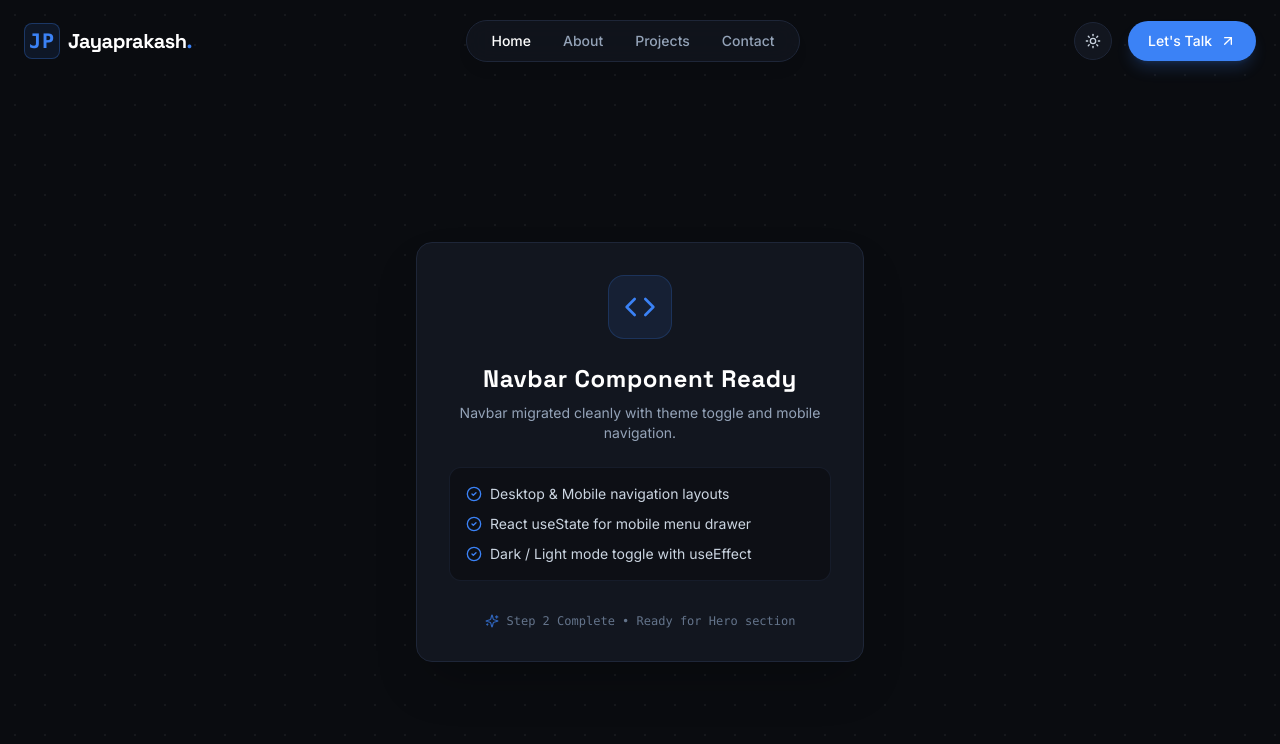
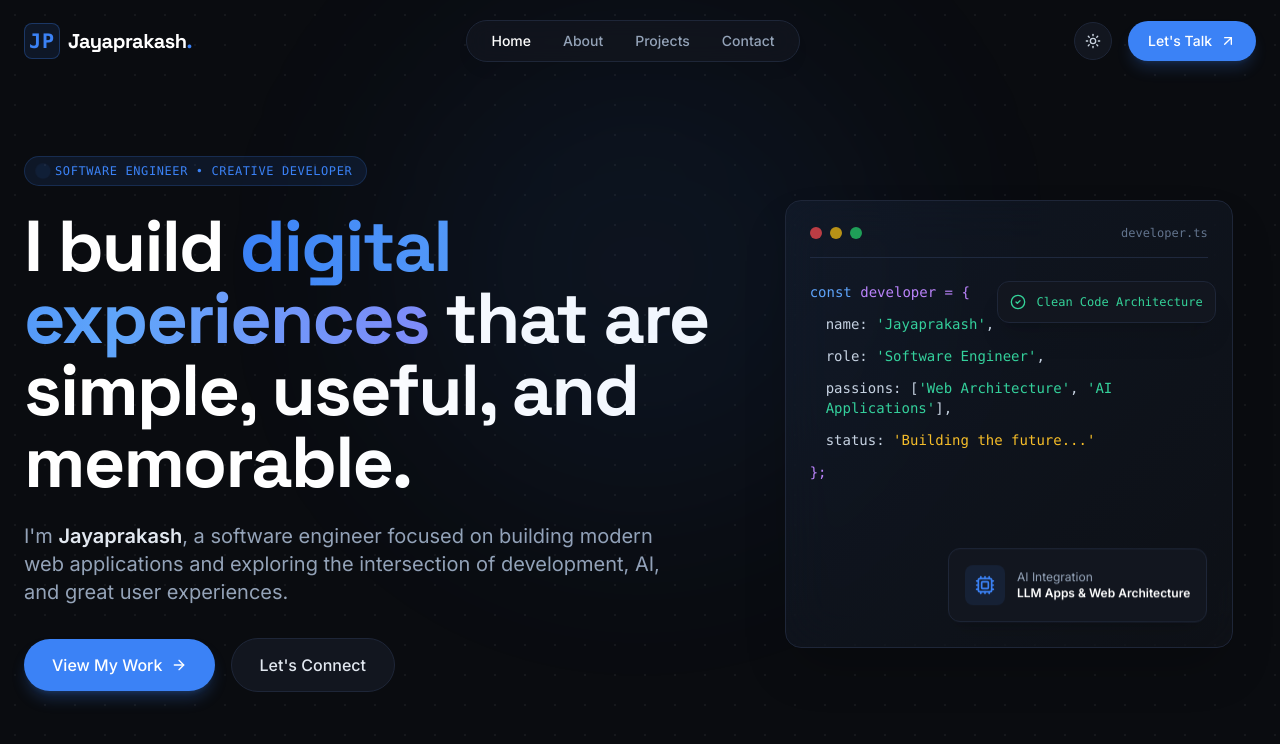
Before and after one commit to jayapraksh-dev/jp-portfolio, a React (Vite) app: page / in a window 1280 px wide. Shown: the top 744 px of the page. Built offline with nearby package versions, Linux system fonts and the light colour scheme.

Commit message:
Migrate hero section to React

```diff
--- a/index.html
+++ b/index.html
@@ -1,21 +1,24 @@
 <!DOCTYPE html>
 <html lang="en" class="dark">
+
 <head>
   <meta charset="UTF-8" />
   <link rel="icon" type="image/svg+xml" href="/favicon.svg" />
   <meta name="viewport" content="width=device-width, initial-scale=1.0" />
-    <title>Jayaprakash | Creative Developer & Software Engineer</title>
+  <title>Jayaprakash | Software Engineer</title>
 
   <!-- Google Fonts -->
   <link rel="preconnect" href="https://fonts.googleapis.com" />
   <link rel="preconnect" href="https://fonts.gstatic.com" crossorigin />
   <link
     href="https://fonts.googleapis.com/css2?family=Inter:wght@300;400;500;600&family=Space+Grotesk:wght@400;500;600;700&display=swap"
-      rel="stylesheet"
-    />
+    rel="stylesheet" />
 </head>
-  <body class="bg-dark-bg text-slate-300 font-sans antialiased selection:bg-accent selection:text-white transition-colors duration-300 light:bg-slate-50 light:text-slate-700">
+
+<body
+  class="bg-dark-bg text-slate-300 font-sans antialiased selection:bg-accent selection:text-white transition-colors duration-300 light:bg-slate-50 light:text-slate-700">
   <div id="root"></div>
   <script type="module" src="/src/main.jsx"></script>
 </body>
+
 </html>
--- a/src/App.jsx
+++ b/src/App.jsx
@@ -1,46 +1,14 @@
 import React from 'react'
 import Navbar from './components/Navbar'
-import { Code, Sparkles, CheckCircle2 } from 'lucide-react'
+import Hero from './components/Hero'
 
 function App() {
   return (
-    <div className="min-h-screen bg-dark-bg text-slate-300 font-sans bg-grid-pattern flex flex-col items-center justify-center p-6 text-center pt-32">
+    <div className="min-h-screen bg-dark-bg text-slate-300 font-sans bg-grid-pattern relative">
       <Navbar />
-
-      <div className="max-w-md w-full bg-dark-card light:bg-white border border-dark-border light:border-slate-200 rounded-2xl p-8 shadow-2xl space-y-6">
-        <div className="inline-flex items-center justify-center w-16 h-16 rounded-2xl bg-accent/10 border border-accent/20 text-accent">
-          <Code className="w-8 h-8" />
-        </div>
-
-        <div className="space-y-2">
-          <h1 className="text-2xl font-bold font-heading text-white light:text-slate-900 tracking-wide">
-            Navbar Component Ready
-          </h1>
-          <p className="text-slate-400 light:text-slate-600 text-sm">
-            Navbar migrated cleanly with theme toggle and mobile navigation.
-          </p>
-        </div>
-
-        <div className="p-4 rounded-xl bg-dark-bg/60 light:bg-slate-50 border border-dark-border/60 light:border-slate-200 text-left space-y-2.5 text-sm">
-          <div className="flex items-center gap-2 text-slate-300 light:text-slate-700">
-            <CheckCircle2 className="w-4 h-4 text-accent shrink-0" />
-            <span>Desktop & Mobile navigation layouts</span>
-          </div>
-          <div className="flex items-center gap-2 text-slate-300 light:text-slate-700">
-            <CheckCircle2 className="w-4 h-4 text-accent shrink-0" />
-            <span>React useState for mobile menu drawer</span>
-          </div>
-          <div className="flex items-center gap-2 text-slate-300 light:text-slate-700">
-            <CheckCircle2 className="w-4 h-4 text-accent shrink-0" />
-            <span>Dark / Light mode toggle with useEffect</span>
-          </div>
-        </div>
-
-        <div className="pt-2 flex items-center justify-center gap-2 text-xs text-slate-500 font-mono">
-          <Sparkles className="w-3.5 h-3.5 text-accent animate-pulse" />
-          <span>Step 2 Complete • Ready for Hero section</span>
-        </div>
-      </div>
+      <main className="relative z-10">
+        <Hero />
+      </main>
     </div>
   )
 }
--- /dev/null
+++ b/src/components/Hero.jsx
@@ -0,0 +1,131 @@
+import React from 'react'
+import { ArrowRight, Cpu, CheckCircle2 } from 'lucide-react'
+
+/**
+ * Hero Component
+ *
+ * Migrated from reference/portfolio.html (#home section).
+ * Features:
+ * - Status / Role badge
+ * - Main heading with gradient highlight text
+ * - Bio tagline
+ * - View Work & Connect CTA buttons
+ * - Interactive Code / IDE Mockup card (`developer.ts`)
+ * - Floating status cards (`animate-float`)
+ * - Background ambient glow (`animate-pulse-glow`)
+ */
+function Hero() {
+  return (
+    <section id="home" className="min-h-screen pt-32 pb-20 flex flex-col justify-center relative overflow-hidden">
+      {/* Background Ambient Glow */}
+      <div className="absolute top-1/3 left-1/2 -translate-x-1/2 -translate-y-1/2 w-[500px] h-[500px] bg-accent/10 rounded-full blur-[120px] pointer-events-none animate-pulse-glow"></div>
+
+      <div className="max-w-7xl mx-auto px-6 w-full">
+        <div className="grid grid-cols-1 lg:grid-cols-12 gap-12 lg:gap-8 items-center">
+
+          {/* Left Hero Content */}
+          <div className="lg:col-span-7 flex flex-col items-start">
+            {/* Status / Greeting Badge */}
+            <div className="inline-flex items-center gap-2 px-3.5 py-1.5 rounded-full bg-accent/10 border border-accent/20 text-accent text-xs font-mono tracking-wider uppercase mb-6">
+              <span className="w-2 h-2 rounded-full bg-accent animate-ping"></span>
+              Software Engineer • Creative Developer
+            </div>
+
+            {/* Main Headline */}
+            <h1 className="font-heading text-4xl sm:text-6xl xl:text-7xl font-bold text-white light:text-slate-900 tracking-tight leading-[1.1] mb-6">
+              I build{' '}
+              <span className="text-transparent bg-clip-text bg-gradient-to-r from-accent via-blue-400 to-indigo-400">
+                digital experiences
+              </span>{' '}
+              that are simple, useful, and memorable.
+            </h1>
+
+            {/* Subtitle / Bio Paragraph */}
+            <p className="text-slate-400 light:text-slate-600 text-lg sm:text-xl max-w-2xl font-normal leading-relaxed mb-8">
+              I'm <strong className="text-slate-200 light:text-slate-800">Jayaprakash</strong>, a software
+              engineer focused on building modern web applications and exploring the intersection of
+              development, AI, and great user experiences.
+            </p>
+
+            {/* CTA Link Buttons */}
+            <div className="flex flex-wrap items-center gap-4">
+              <a
+                href="#projects"
+                className="px-7 py-3.5 rounded-full bg-accent hover:bg-blue-600 text-white font-medium flex items-center gap-2 transition-all shadow-lg shadow-accent/25 hover:shadow-accent/40 hover:-translate-y-0.5"
+              >
+                <span>View My Work</span>
+                <ArrowRight className="w-4 h-4" />
+              </a>
+              <a
+                href="#contact"
+                className="px-7 py-3.5 rounded-full bg-dark-card light:bg-slate-200 hover:bg-dark-hover text-slate-200 light:text-slate-800 border border-dark-border light:border-slate-300 font-medium transition-all hover:-translate-y-0.5"
+              >
+                Let's Connect
+              </a>
+            </div>
+          </div>
+
+          {/* Right Hero Visual / Code Card Element */}
+          <div className="lg:col-span-5 relative flex justify-center items-center">
+            <div className="relative w-full max-w-md aspect-square rounded-2xl border border-dark-border light:border-slate-200 bg-dark-card/50 light:bg-white/50 backdrop-blur-xl p-6 shadow-2xl overflow-hidden group">
+              {/* Glass Gradient Overlay */}
+              <div className="absolute inset-0 bg-gradient-to-br from-accent/5 to-transparent pointer-events-none"></div>
+
+              {/* IDE Window Controls & Header */}
+              <div className="flex items-center justify-between pb-4 border-b border-dark-border light:border-slate-200 mb-6">
+                <div className="flex items-center gap-2">
+                  <span className="w-3 h-3 rounded-full bg-red-500/80"></span>
+                  <span className="w-3 h-3 rounded-full bg-yellow-500/80"></span>
+                  <span className="w-3 h-3 rounded-full bg-green-500/80"></span>
+                </div>
+                <span className="font-mono text-xs text-slate-500">developer.ts</span>
+              </div>
+
+              {/* Mock Code Block */}
+              <div className="space-y-3 font-mono text-xs sm:text-sm">
+                <p className="text-purple-400">
+                  <span className="text-blue-400">const</span> developer = &#123;
+                </p>
+                <p className="pl-4 text-slate-300">
+                  name: <span className="text-emerald-400">'Jayaprakash'</span>,
+                </p>
+                <p className="pl-4 text-slate-300">
+                  role: <span className="text-emerald-400">'Software Engineer'</span>,
+                </p>
+                <p className="pl-4 text-slate-300">
+                  passions: [<span className="text-emerald-400">'Web Architecture'</span>, <span className="text-emerald-400">'AI Applications'</span>],
+                </p>
+                <p className="pl-4 text-slate-300">
+                  status: <span className="text-amber-400">'Building the future...'</span>
+                </p>
+                <p className="text-purple-400">&#125;;</p>
+              </div>
+
+              {/* Floating Card Overlay 1 (AI Integration) */}
+              <div className="absolute bottom-6 right-6 p-4 rounded-xl bg-dark-card light:bg-white border border-dark-border light:border-slate-200 shadow-xl animate-float flex items-center gap-3">
+                <div className="p-2.5 rounded-lg bg-accent/10 text-accent">
+                  <Cpu className="w-5 h-5" />
+                </div>
+                <div>
+                  <p className="text-xs text-slate-400">AI Integration</p>
+                  <p className="text-xs font-semibold text-white light:text-slate-900">
+                    LLM Apps &amp; Web Architecture
+                  </p>
+                </div>
+              </div>
+
+              {/* Floating Card Overlay 2 (Clean Code Architecture) */}
+              <div className="absolute top-20 right-4 p-3 rounded-xl bg-dark-card light:bg-white border border-dark-border light:border-slate-200 shadow-xl flex items-center gap-2.5 text-xs font-mono text-emerald-400">
+                <CheckCircle2 className="w-4 h-4" />
+                <span>Clean Code Architecture</span>
+              </div>
+            </div>
+          </div>
+
+        </div>
+      </div>
+    </section>
+  )
+}
+
+export default Hero
```
Lines whose indentation alone changed are shown as unchanged.
